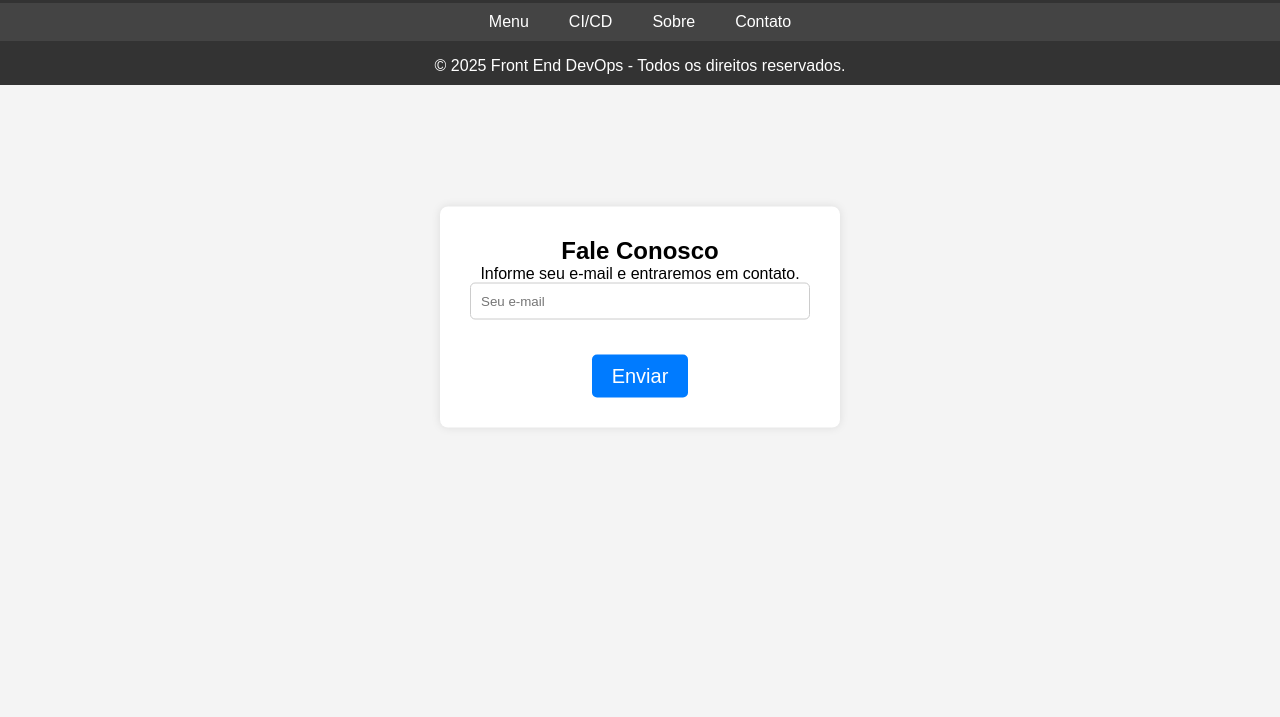
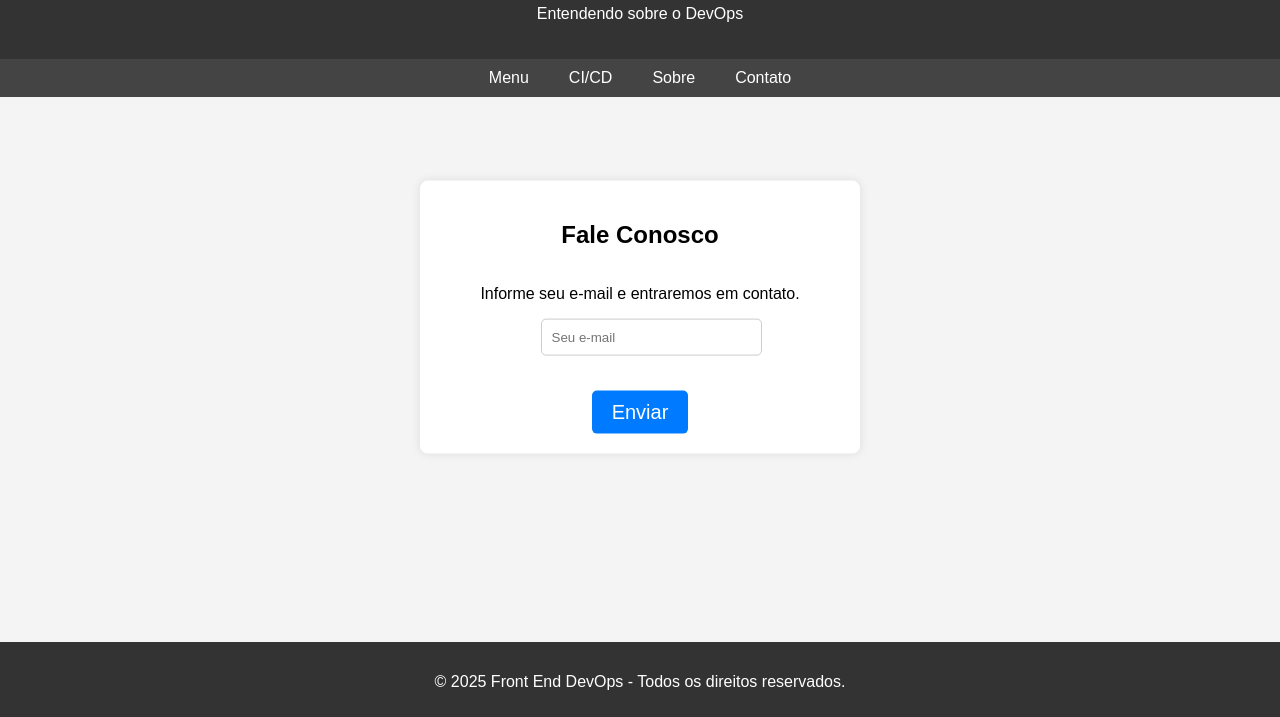
Before and after one commit to Gabriel-Dev-C/DevOps-Projeto, a website: page src/index/Contato.html in a window 1280 px wide. Shown: the part 83-800 px from the top of the page. Drawn offline with Linux system fonts and the light colour scheme.

Commit message:
fixed-style

```diff
--- a/src/index/Contato.html
+++ b/src/index/Contato.html
@@ -5,9 +5,46 @@
     <meta name="viewport" content="width=device-width, initial-scale=1.0">
     <title>Front End DevOps</title>
     <link rel="stylesheet" href="./styles/styles.css">
+    <style>
+        html, body {
+            height: 100%;
+            margin: 0;
+            padding: 0;
+        }
+
+        /* O container principal ocupa o espaço restante */
+        #Contato {
+            display: flex;
+            flex-direction: column;
+            min-height: 100vh; /* Ocupa toda a altura da janela */
+        }
+
+        .formulario-contato {
+            flex: 1; /* Faz o formulário ocupar o espaço disponível */
+            text-align: center;
+            padding: 20px;
+            display: flex; /* Adiciona flexbox para centralizar o conteúdo */
+            flex-direction: column; /* Organiza o conteúdo em coluna */
+            align-items: center; /* Centraliza horizontalmente */
+            justify-content: center; /* Centraliza verticalmente */
+        }
+
+        .formulario-contato button:hover {
+            background-color: #0056b3;
+        }
+
+        /* Estilo do footer */
+        footer {
+            background-color: #333;
+            color: white;
+            text-align: center;
+            width: 100%;
+            padding: 10px 0;
+        }
+    </style>
 </head>
 <body>
-    <Section id="Contato">
+    <section id="Contato">
         <header>
             <h1>Front End DevOps</h1>
             <p>Entendendo sobre o DevOps</p>
@@ -18,7 +55,6 @@
             <a href="Sobre.html">Sobre</a>
             <a href="Contato.html">Contato</a>
         </nav>
-
         <div class="formulario-contato">
             <h2>Fale Conosco</h2>
             <p>Informe seu e-mail e entraremos em contato.</p>
@@ -28,10 +64,9 @@
                 <button type="submit" class="btn btn-sobre">Enviar</button>
             </form>
         </div>
-
         <footer>
             <p>&copy; 2025 Front End DevOps - Todos os direitos reservados.</p>
         </footer>
-</Section>
+    </section>
 </body>
 </html>
--- a/src/index/styles/styles.css
+++ b/src/index/styles/styles.css
@@ -1,9 +1,3 @@
-* {
-  box-sizing: border-box;
-  margin: 0;
-  padding: 0;
-}
-
 body {
   font-family: Arial, sans-serif;
   background-color: #f4f4f4;
```
Also changed, not shown: src/index/CICD.html (+29 -0 lines), src/index/index.html (+31 -0 lines). Lines whose indentation alone changed are shown as unchanged.
